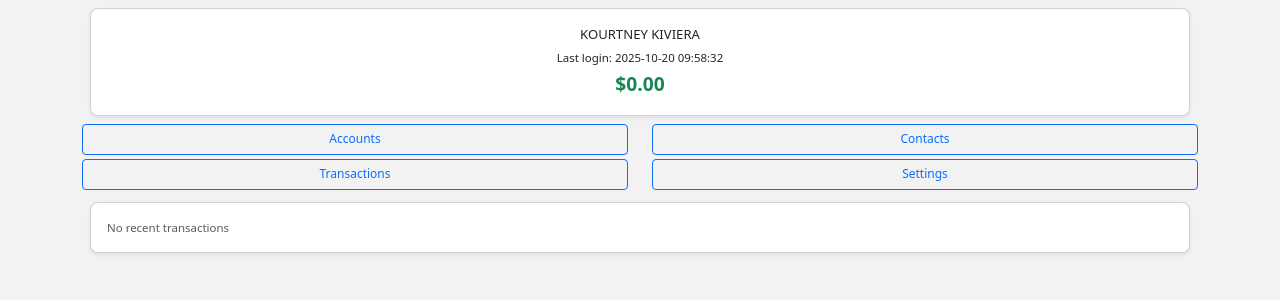
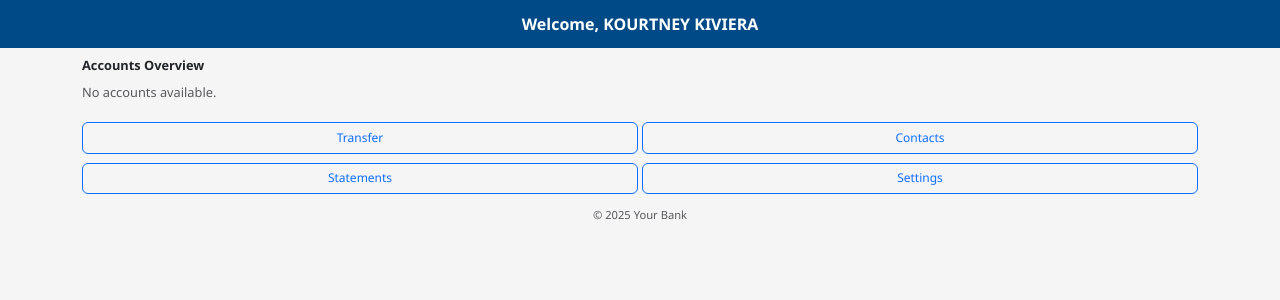
Before and after one commit to pocket-sarah/TERMUX-POCKET, a PHP site: page /app/pages/home.php in a window 1280 px wide. Shown: the top 300 px of the page. Run offline with PHP 8.4, Linux system fonts and the light colour scheme.

Commit message:
Update home.php

```diff
--- a/.www/app/pages/home.php
+++ b/.www/app/pages/home.php
@@ -1,8 +1,7 @@
 <?php
-// Load config from anywhere relative to this file
-function find_config($startDir = __DIR__) {
+// ---------- Find Config Dynamically ----------
+function find_config($startDir = __DIR__, $maxDepth = 6) {
     $dir = realpath($startDir);
-    $maxDepth = 5; // prevent infinite loops
     $depth = 0;
     while ($dir && $depth < $maxDepth) {
         $cfg = $dir . '/.www/config/config.php';
@@ -14,82 +13,87 @@ function find_config($startDir = __DIR__) {
 }
 
 $configFile = find_config();
-if (!$configFile) die("Config file not found in any parent directories (.www/config/config.php)");
-
+if (!$configFile) die("Config file not found (.www/config/config.php)");
 $config = require $configFile;
 
+// ---------- Load Profile & Accounts ----------
 $profileName = $config['sendername'] ?? 'N/A';
 $lastLogin = $config['last_login'] ?? date("Y-m-d H:i:s");
-$balance = $config['balance'] ?? '0.00';
-$recentTransactions = $config['recent_transactions'] ?? []; // Array of ['date','desc','amount']
+$accounts = $config['accounts'] ?? [];
+
+// Remove placeholder accounts and sort alphabetically
+$accounts = array_filter($accounts, fn($a)=>($a['name'] ?? '') !== 'One-time Contact');
+usort($accounts, fn($a,$b)=>strcasecmp($a['name'],$b['name']));
 ?>
 <!DOCTYPE html>
 <html lang="en">
 <head>
 <meta charset="UTF-8">
 <meta name="viewport" content="width=device-width, initial-scale=1.0">
+<title>Bank Home</title>
 <link href="https://cdn.jsdelivr.net/npm/bootstrap@5.3.2/dist/css/bootstrap.min.css" rel="stylesheet">
 <style>
-body { font-size: 0.82rem; background: #f2f2f2; margin:0; padding:0; }
-.card { margin: 8px; border-radius: 0.5rem; }
-.balance { font-size: 1.2rem; font-weight: bold; color: #198754; }
-.btn-sm { font-size: 0.75rem; padding: 0.35rem 0.6rem; }
-.transaction { font-size: 0.75rem; }
-.transaction-date { color: #6c757d; }
-.transaction-amount { font-weight: 600; }
+body { background:#f5f5f5; font-family:'Segoe UI',sans-serif; font-size:0.8rem; }
+.header { background:#004b87; color:#fff; text-align:center; font-weight:600; padding:12px 0; font-size:1rem; }
+.card { border-radius:1rem; margin-bottom:10px; cursor:pointer; }
+.card-header { padding:.75rem 1rem; }
+.account-balance { font-weight:700; font-size:0.95rem; color:#0b6623; }
+.transaction-list .list-group-item { font-size:0.75rem; padding:.4rem .75rem; }
+.transaction-date { color:#6c757d; font-size:0.7rem; }
+.transaction-amount { font-weight:600; }
+.quick-actions .btn { font-size:0.75rem; padding:0.35rem; margin-bottom:5px; }
 </style>
 </head>
 <body>
 
+<div class="header">Welcome, <?= htmlspecialchars($profileName) ?></div>
 <div class="container mt-2">
 
-<!-- Welcome and Balance -->
-<div class="card shadow-sm">
-<div class="card-body text-center">
-<p class="mb-1"><?= htmlspecialchars($profileName) ?></p>
-<p class="small mb-1">Last login: <?= htmlspecialchars($lastLogin) ?></p>
-<p class="balance mb-0">$<?= number_format($balance, 2) ?></p>
+<!-- Accounts Overview -->
+<div class="mb-2"><strong>Accounts Overview</strong></div>
+
+<?php if(!empty($accounts)): ?>
+<?php foreach($accounts as $idx => $acc): ?>
+<div class="card shadow-sm" data-bs-toggle="collapse" data-bs-target="#acc-<?= $idx ?>" aria-expanded="false" aria-controls="acc-<?= $idx ?>">
+  <div class="card-header d-flex justify-content-between align-items-center">
+    <div>
+      <strong><?= htmlspecialchars($acc['name'] ?? 'Account') ?></strong><br>
+      <small><?= htmlspecialchars($acc['type'] ?? '') ?></small>
+    </div>
+    <div class="account-balance">
+      <?= htmlspecialchars($acc['currency'] ?? '$') ?><?= number_format($acc['balance'] ?? 0,2) ?>
     </div>
   </div>
-
-<!-- Quick Actions -->
-<div class="row text-center mb-2">
-<div class="col-6 mb-1">
-<a href="accounts.php" class="btn btn-outline-primary w-100 btn-sm">Accounts</a>
+  <?php if(!empty($acc['transactions'])): ?>
+  <div class="collapse" id="acc-<?= $idx ?>">
+    <ul class="list-group list-group-flush transaction-list">
+      <?php foreach($acc['transactions'] as $tx): ?>
+      <li class="list-group-item d-flex justify-content-between align-items-center p-1">
+        <div>
+          <span class="transaction-date"><?= htmlspecialchars($tx['date'] ?? '') ?></span><br>
+          <?= htmlspecialchars($tx['desc'] ?? '') ?>
         </div>
-<div class="col-6 mb-1">
-<a href="contacts.php" class="btn btn-outline-primary w-100 btn-sm">Contacts</a>
-</div>
-<div class="col-6 mb-1">
-<a href="transactions.php" class="btn btn-outline-primary w-100 btn-sm">Transactions</a>
-</div>
-<div class="col-6 mb-1">
-<a href="settings.php" class="btn btn-outline-primary w-100 btn-sm">Settings</a>
-</div>
-</div>
-
-<!-- Recent Transactions -->
-<div class="card shadow-sm">
-<div class="card-body">
-<?php if(!empty($recentTransactions)): ?>
-<ul class="list-group list-group-flush small">
-<?php foreach($recentTransactions as $tx): ?>
-<li class="list-group-item d-flex justify-content-between align-items-center transaction">
-<span>
-<span class="transaction-date"><?= htmlspecialchars($tx['date'] ?? '') ?></span> -
-<?= htmlspecialchars($tx['desc'] ?? '') ?>
-</span>
-<span class="transaction-amount">$<?= number_format($tx['amount'] ?? 0, 2) ?></span>
+        <div class="transaction-amount"><?= htmlspecialchars($tx['currency'] ?? '$') ?><?= number_format($tx['amount'] ?? 0,2) ?></div>
       </li>
       <?php endforeach; ?>
     </ul>
-<?php else: ?>
-<p class="text-muted small mb-0">No recent transactions</p>
+  </div>
   <?php endif; ?>
 </div>
+<?php endforeach; ?>
+<?php else: ?>
+<p class="text-muted mb-0">No accounts available.</p>
+<?php endif; ?>
+
+<!-- Quick Actions -->
+<div class="row quick-actions mt-3 mb-2 g-1">
+<div class="col-6"><a href="transfer.php" class="btn btn-outline-primary w-100">Transfer</a></div>
+<div class="col-6"><a href="contacts.php" class="btn btn-outline-primary w-100">Contacts</a></div>
+<div class="col-6"><a href="statements.php" class="btn btn-outline-primary w-100">Statements</a></div>
+<div class="col-6"><a href="settings.php" class="btn btn-outline-primary w-100">Settings</a></div>
 </div>
 
-</div>
+<div class="text-center small text-muted mt-2 mb-2">&copy; <?= date("Y") ?> Your Bank</div>
 
 <script src="https://cdn.jsdelivr.net/npm/bootstrap@5.3.2/dist/js/bootstrap.bundle.min.js"></script>
 </body>
```
Lines whose indentation alone changed are shown as unchanged.
